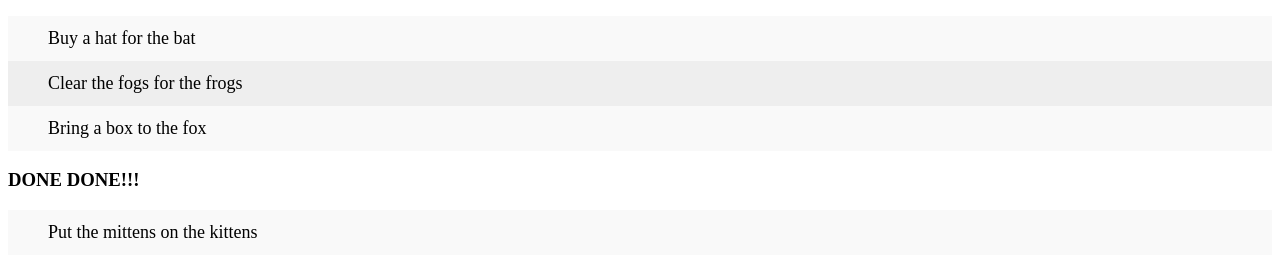
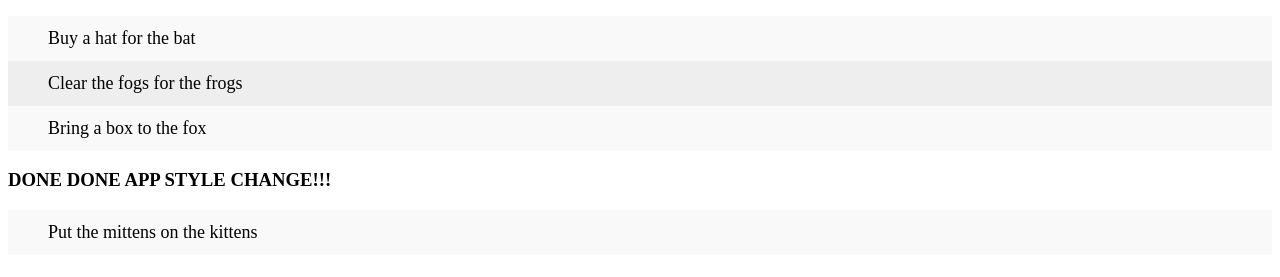
Before and after one commit to phanick/to-do-list, a plain HTML site: page index.html in a window 1280 px wide. Shown: the part 105-382 px from the top of the page. Drawn offline with Linux system fonts and the light colour scheme.

Commit message:
app-style mod

```diff
--- a/index.html
+++ b/index.html
@@ -38,7 +38,7 @@ background: #ddd;
 <li>Clear the fogs for the frogs</li>
 <li>Bring a box to the fox</li>
 </ul>
-<h3>Done Done!!!</h3>
+<h3>Done Done App style change!!!</h3>
 <ul>
 <li>Put the mittens on the kittens</li>
 </ul>
```
